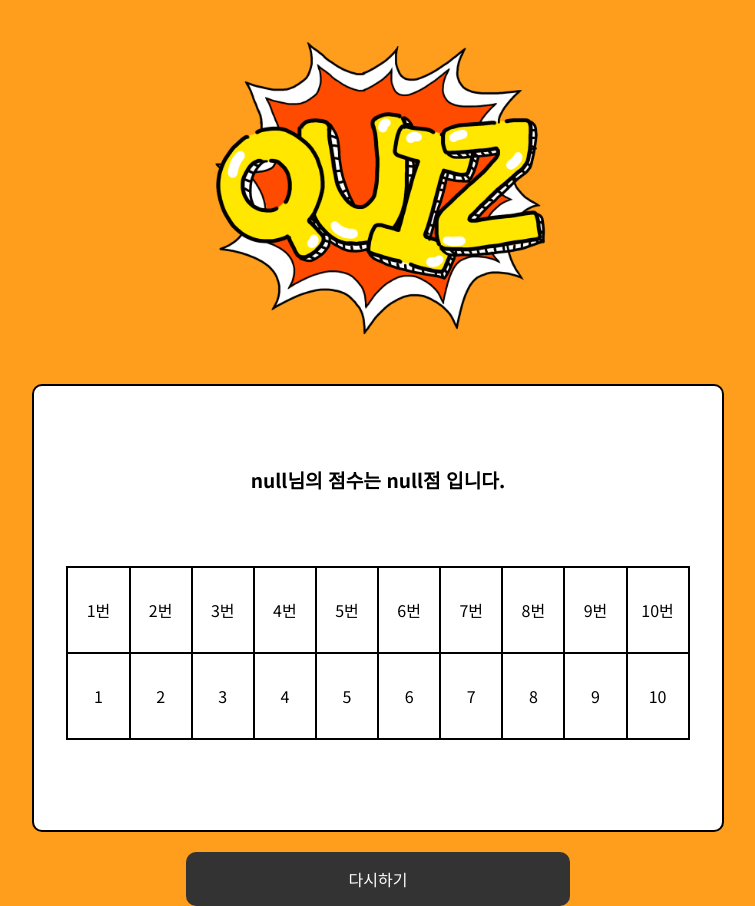
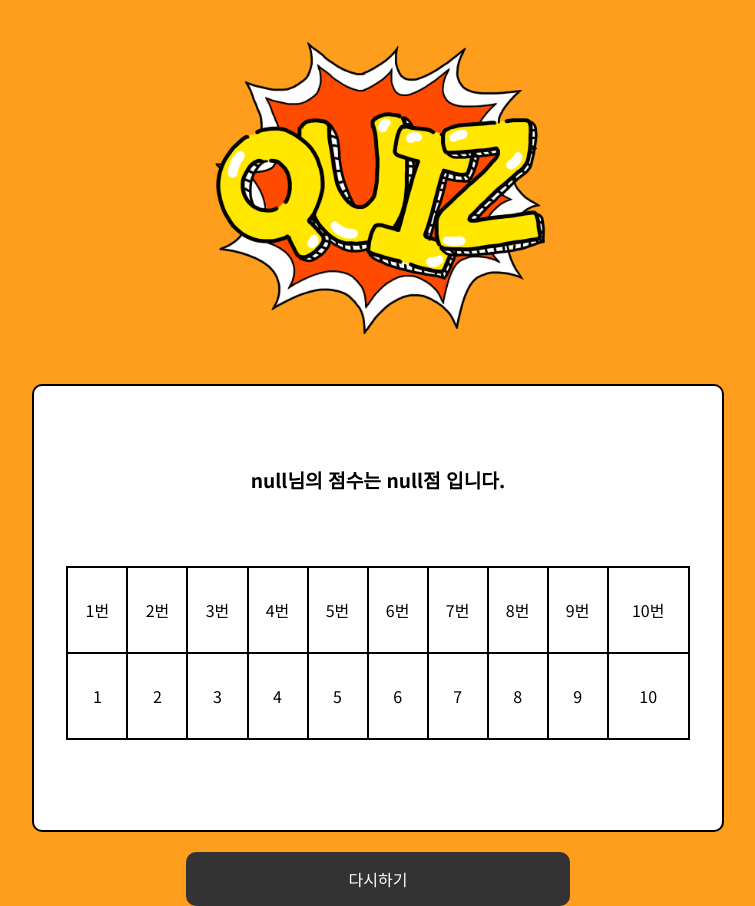
Before and after one commit to sat2llite/quiz, a plain HTML site: page result.html in a window 1280 px wide. Shown: the whole page, without its empty margins (262-1017 px from the left). Drawn offline with Linux system fonts and the light colour scheme.

Commit message:
result.js 수정중

```diff
--- a/js/result.js
+++ b/js/result.js
@@ -14,6 +14,9 @@ resultTitle.innerHTML = `${nameString}님의 점수는 ${resultString}점 입니
 
 tableResult.forEach((item, index) => {
   item.innerHTML = `${scoreString[index]}`;
+  if (scoreString[index]) {
+    tableResult.src = "img/o.png";
+  }
 })
 
 replayBtn.addEventListener("click", () => {
--- a/scss/_style.scss
+++ b/scss/_style.scss
@@ -123,17 +123,14 @@
 
       table {
         width: 100%;
-        border: 1px solid #000;
+        border: 2px solid #000;
         border-collapse: collapse;
         tr {
           margin: auto;
-          display: flex;
-          justify-content: space-between;
         }
         td {
-          width: 90%;
           padding: 30px 0;
-          border: 1px solid #000;
+          border: 2px solid #000;
         }
       }
     }
```
Also changed, not shown: css/style.css, 1 other file.
